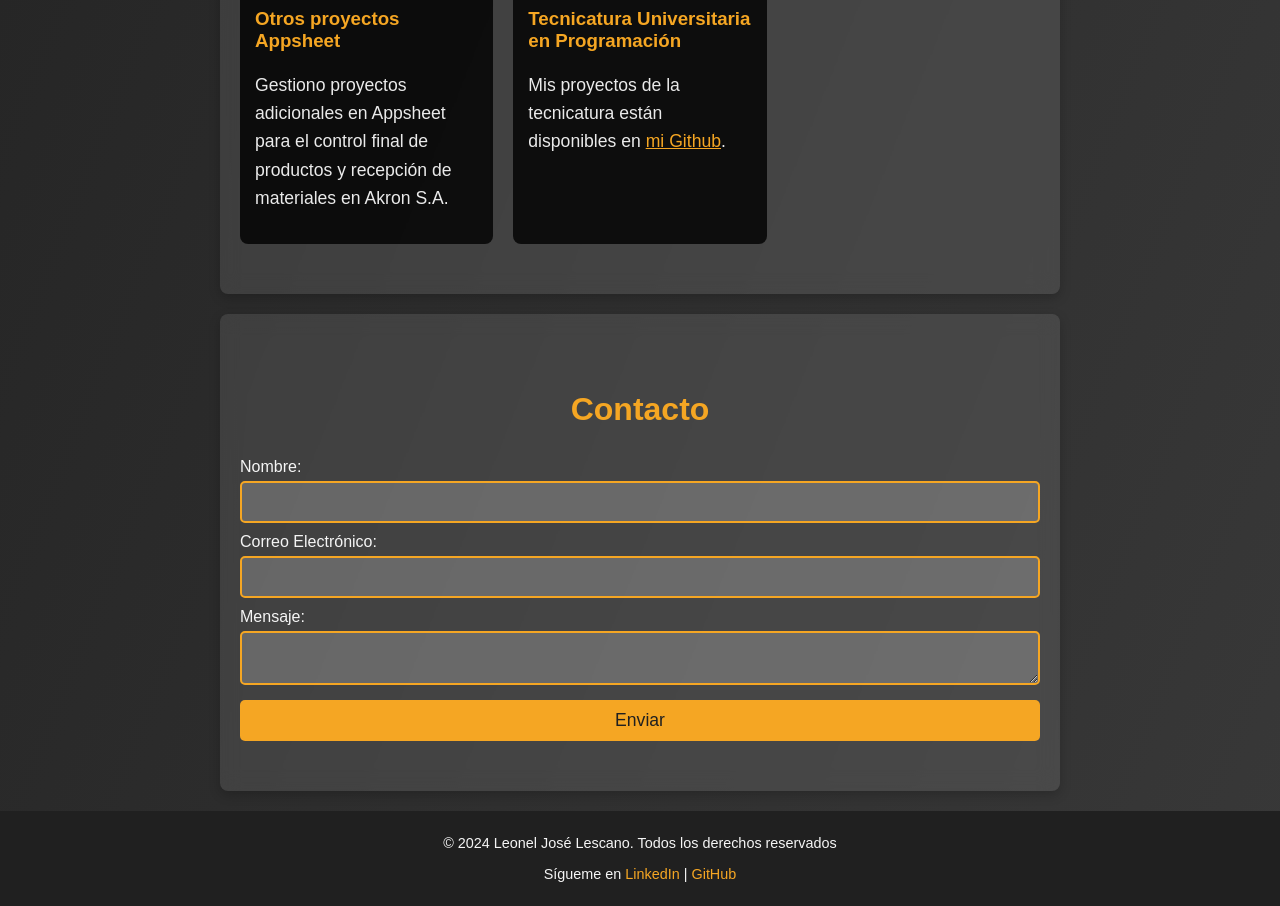
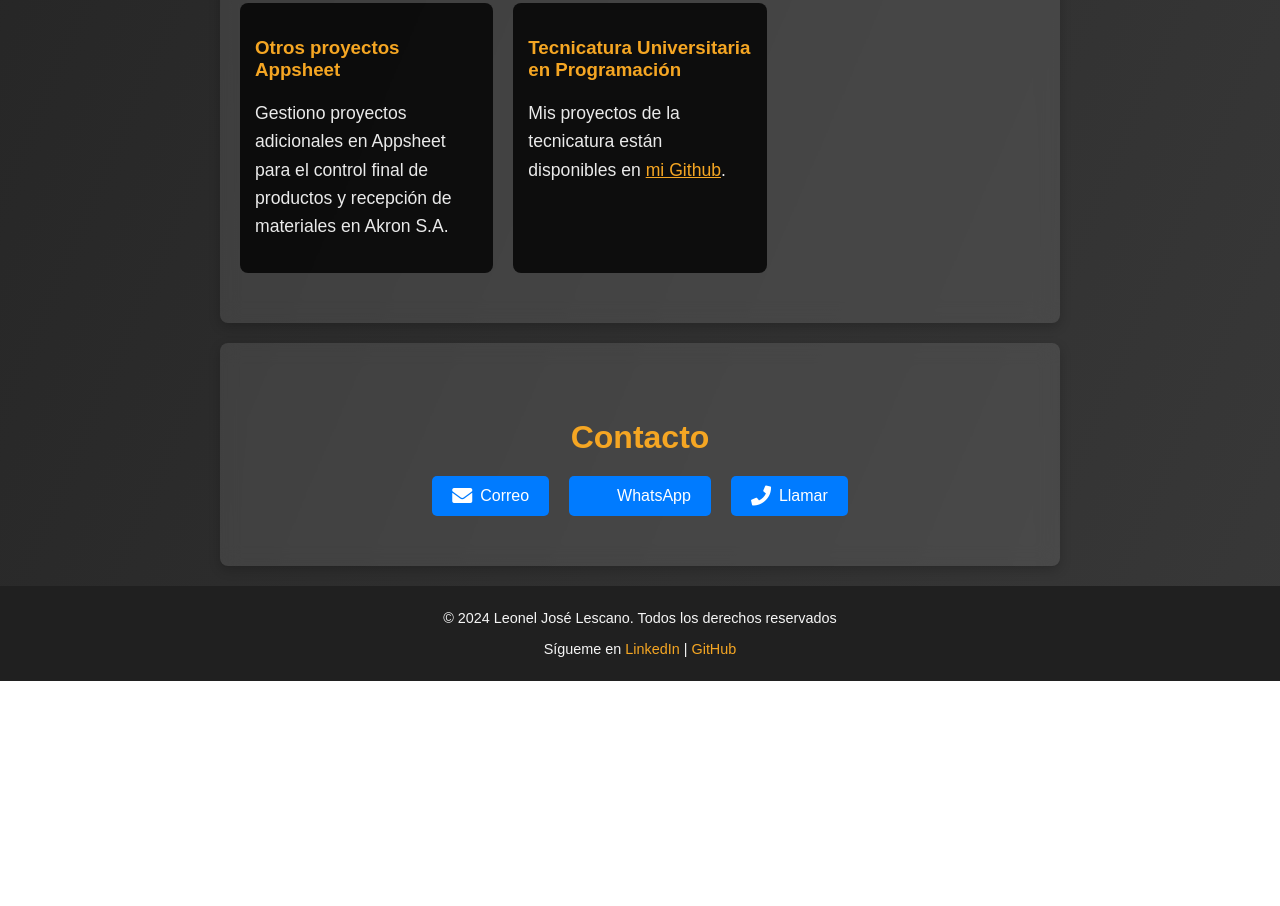
Before and after one commit to leonel-05/Mi-Curriculum-Vitae, a plain HTML site: page index.html in a window 1280 px wide. Shown: the part 2312-3218 px from the top of the page. After the commit the page ends 2993 px from the top, so only its background shows below. Drawn offline with Linux system fonts and the light colour scheme; a script that the page names is missing.

Commit message:
Agrega enlaces en section contacto

```diff
--- a/index.html
+++ b/index.html
@@ -7,6 +7,8 @@
     <meta name="keywords" content="Leonel Lescano, programación, auditoría, calidad, proyectos, AppSheet, SQL Server, C#">
     <title>Leonel José Lescano - Curriculum</title>
     <link rel="stylesheet" href="style.css">
+    <link rel="stylesheet" href="https://cdnjs.cloudflare.com/ajax/libs/font-awesome/5.15.4/css/all.min.css">
+
 </head>
 <body>
     <header>
@@ -74,6 +76,7 @@
                 <li>Appsheet</li>
                 <li>SQL Server</li>
                 <li>Microsoft Excel, Word, PowerPoint</li>
+                <li>Jira, Slack, draw.io</li>
             </ul>
         </div>
     </section>
@@ -113,20 +116,23 @@
     <section id="contacto" class="section">
         <div class="container">
             <h2>Contacto</h2>
-            <form id="formulario-contacto" action="https://formspree.io/f/mnnqkdgo" method="POST">
-                <label for="nombre">Nombre:</label>
-                <input type="text" id="nombre" name="nombre" required>
+            <div class="botones-contacto">
 
-                <label for="email">Correo Electrónico:</label>
-                <input type="email" id="email" name="email" required>
+                <a href="mailto:leonellescano7@gmail.com" class="btn-contacto" title="Enviar correo">
+                    <i class="fa fa-envelope"></i> Correo
+                </a>
 
-                <label for="mensaje">Mensaje:</label>
-                <textarea id="mensaje" name="mensaje" required></textarea>
+                <a href="https://wa.me/5493564338611" class="btn-contacto" target="_blank" title="Enviar mensaje por WhatsApp">
+                    <i class="fa fa-whatsapp"></i> WhatsApp
+                </a>
 
-                <button type="submit">Enviar</button>
-            </form>
+                <a href="tel:+5493564338611" class="btn-contacto" title="Llamar">
+                    <i class="fa fa-phone"></i> Llamar
+                </a>
+            </div>
         </div>
     </section>
+
 
 
     <footer>
--- a/script.js
+++ /dev/null
@@ -1,14 +0,0 @@
-document.getElementById('formulario-contacto').addEventListener('submit', function(event){
-    event.preventDefault();
-
-    const nombre = document.getElementById('nombre').value;
-    const email = document.getElementById('email').value;
-    const mensaje = document.getElementById('mensaje').value;
-
-    if (nombre && email && mensaje) {
-        alert('¡Gracias por tu mensaje, '+ nombre +'! Me pondre en contacto contigo pronto.');
-        this.reset()
-    } else {
-        alert('Por favor, llenar todos los campos antes de enviar.');
-    }
-});
--- a/style.css
+++ b/style.css
@@ -165,3 +165,32 @@ footer a:hover {
 .proyectos a {
     color: #f5a623;
 }
+
+.botones-contacto {
+    display: flex;
+    gap: 20px;
+    justify-content: center;
+    margin-top: 20px;
+}
+
+.btn-contacto {
+    display: flex;
+    align-items: center;
+    justify-content: center;
+    text-decoration: none;
+    color: white;
+    background-color: #007bff;
+    padding: 10px 20px;
+    border-radius: 5px;
+    font-size: 16px;
+    transition: background-color 0.3s;
+}
+
+.btn-contacto:hover {
+    background-color: #0056b3;
+}
+
+.btn-contacto i {
+    margin-right: 8px;
+    font-size: 20px;
+}
```
